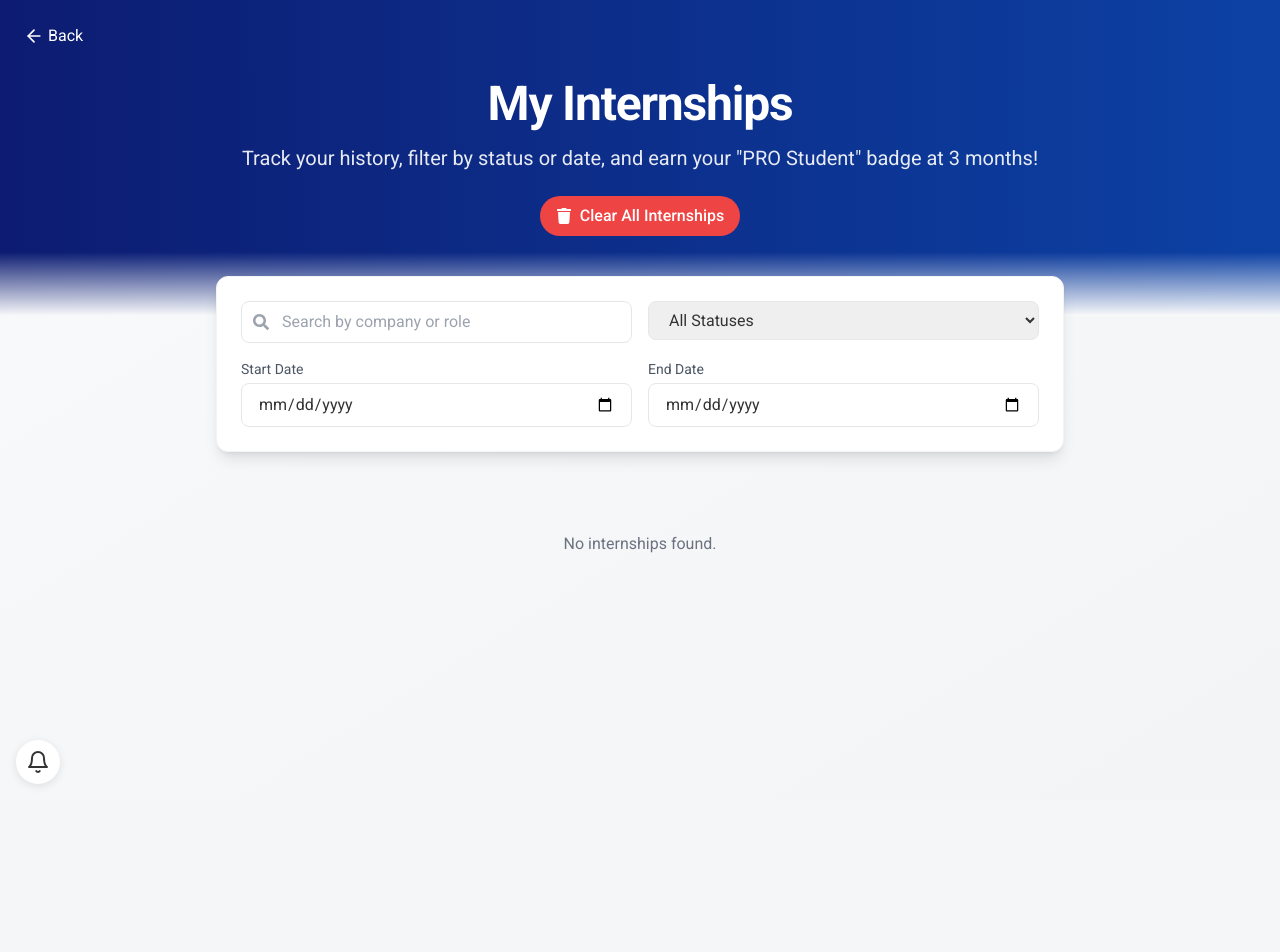
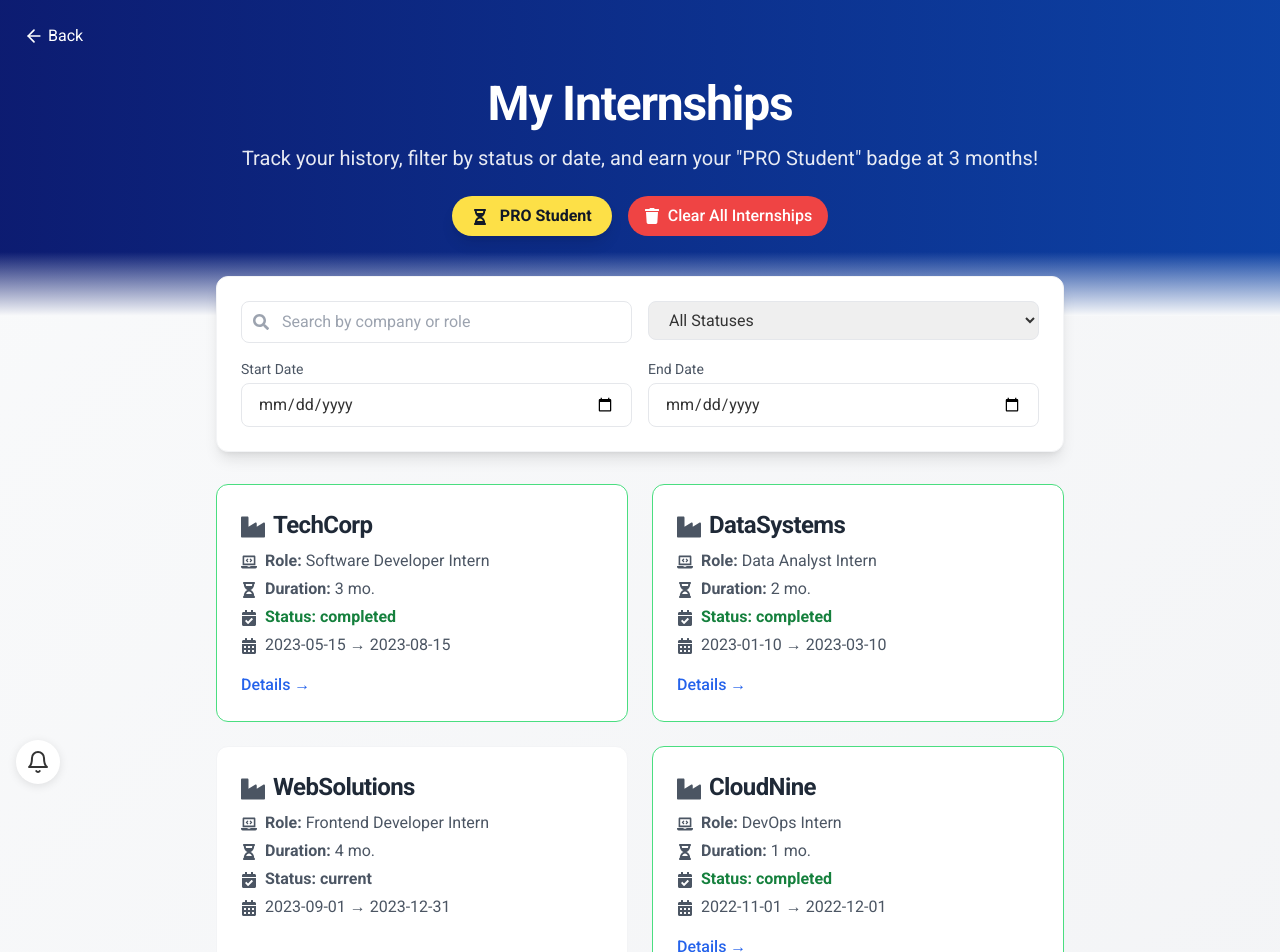
Before and after one commit to CSEN603-2025/Ghost-in-the-Machine, a React (Create React App) app: page /student/internships in a window 1280 px wide. Shown: the top 952 px of the page. Before the commit the page ends 800 px from the top, so only its background shows below. Built offline with nearby package versions, Linux system fonts and the light colour scheme; a web font is replaced by a local one.

Commit message:
no clue what changed here
Co-authored-by: ShahdAlaa5555 <shahdalaa003@gmail.com>

```diff
--- a/src/pages/InternshipPage.jsx
+++ b/src/pages/InternshipPage.jsx
@@ -29,8 +29,67 @@ const InternshipPage = () => {
   }, []);
 
   const loadInternships = () => {
+    // First check if there are any internships in localStorage
     const stored = JSON.parse(localStorage.getItem("studentProfile")) || {};
-    const storedInternships = stored.internships || [];
+    let storedInternships = stored.internships || [];
+
+    // If no internships in localStorage, use the dummy data
+    if (storedInternships.length === 0) {
+      storedInternships = [
+        {
+          id: "1",
+          company: "TechCorp",
+          role: "Software Developer Intern",
+          duration: "3",
+          status: "completed",
+          startDate: "2023-05-15",
+          endDate: "2023-08-15"
+        },
+        {
+          id: "2",
+          company: "DataSystems",
+          role: "Data Analyst Intern",
+          duration: "2",
+          status: "completed",
+          startDate: "2023-01-10",
+          endDate: "2023-03-10"
+        },
+        {
+          id: "3",
+          company: "WebSolutions",
+          role: "Frontend Developer Intern",
+          duration: "4",
+          status: "current",
+          startDate: "2023-09-01",
+          endDate: "2023-12-31"
+        },
+        {
+          id: "4",
+          company: "CloudNine",
+          role: "DevOps Intern",
+          duration: "1",
+          status: "completed",
+          startDate: "2022-11-01",
+          endDate: "2022-12-01"
+        },
+        {
+          id: "5",
+          company: "AI Innovations",
+          role: "Machine Learning Intern",
+          duration: "6",
+          status: "current",
+          startDate: "2023-06-01",
+          endDate: "2023-12-01"
+        }
+      ];
+
+      // Save the dummy data to localStorage
+      localStorage.setItem("studentProfile", JSON.stringify({
+        ...stored,
+        internships: storedInternships
+      }));
+    }
+
     setInternships(storedInternships);
     setFilteredInternships(storedInternships);
 
--- a/src/pages/StudentReportEditor.jsx
+++ b/src/pages/StudentReportEditor.jsx
@@ -2,12 +2,8 @@ import React, { useState, useEffect } from "react";
 import { useNavigate } from "react-router-dom";
 import { motion } from "framer-motion";
 import { ArrowLeft } from 'lucide-react';
-import Toast from '../components/Toast';
-
 
 export default function StudentReportEditor() {
-  const [toastData, setToastData] = useState(null);
-
   const [report, setReport] = useState({
     title: "",
     introduction: "",
@@ -27,14 +23,15 @@ export default function StudentReportEditor() {
   };
 
   useEffect(() => {
-    const stored = JSON.parse(localStorage.getItem("studentReport"));
-    if (stored) {
-      setReport({
-        ...stored,
-        selectedCourses: stored.selectedCourses || [],
-        major: stored.major || "",
-      });
-    }
+    // Clear any stored report data when the page loads
+    localStorage.removeItem("studentReport");
+    setReport({
+      title: "",
+      introduction: "",
+      body: "",
+      selectedCourses: [],
+      major: "",
+    });
   }, []);
 
   useEffect(() => {
@@ -74,8 +71,7 @@ export default function StudentReportEditor() {
     e.preventDefault();
     if (!validateFields()) return;
     localStorage.setItem("studentReport", JSON.stringify(report));
- setToastData({ message: "Report saved successfully!", type: "success" });
-
+    alert("✅ Report saved successfully!");
   };
 
   const handleView = (e) => {
@@ -101,7 +97,7 @@ export default function StudentReportEditor() {
         </motion.button>
         <div className="absolute inset-0 bg-gradient-to-r from-[#00106A] to-[#0038A0] opacity-95" />
         <div className="max-w-4xl mx-auto px-6 py-20 relative z-10 text-center text-white">
-          <h1 className="text-5xl font-extrabold mb-4"> Edit Internship Report</h1>
+          <h1 className="text-5xl font-extrabold mb-4">✏️ Edit Internship Report</h1>
           <p className="text-xl opacity-90">
             Write or update your report, choose courses that helped you, then save or view.
           </p>
@@ -198,7 +194,7 @@ export default function StudentReportEditor() {
             </div>
           )}
 
-
+          {/* Buttons */}
           <div className="flex justify-end space-x-4">
             <button
               type="submit"
@@ -217,15 +213,6 @@ export default function StudentReportEditor() {
           </div>
         </motion.form>
       </div>
-      {toastData && (
-  <Toast
-    message={toastData.message}
-    type={toastData.type}
-    containerProps={{ position: 'bottom-left' }} // ✅ override here
-  />
-)}
-
-
     </div>
   );
 }
```
